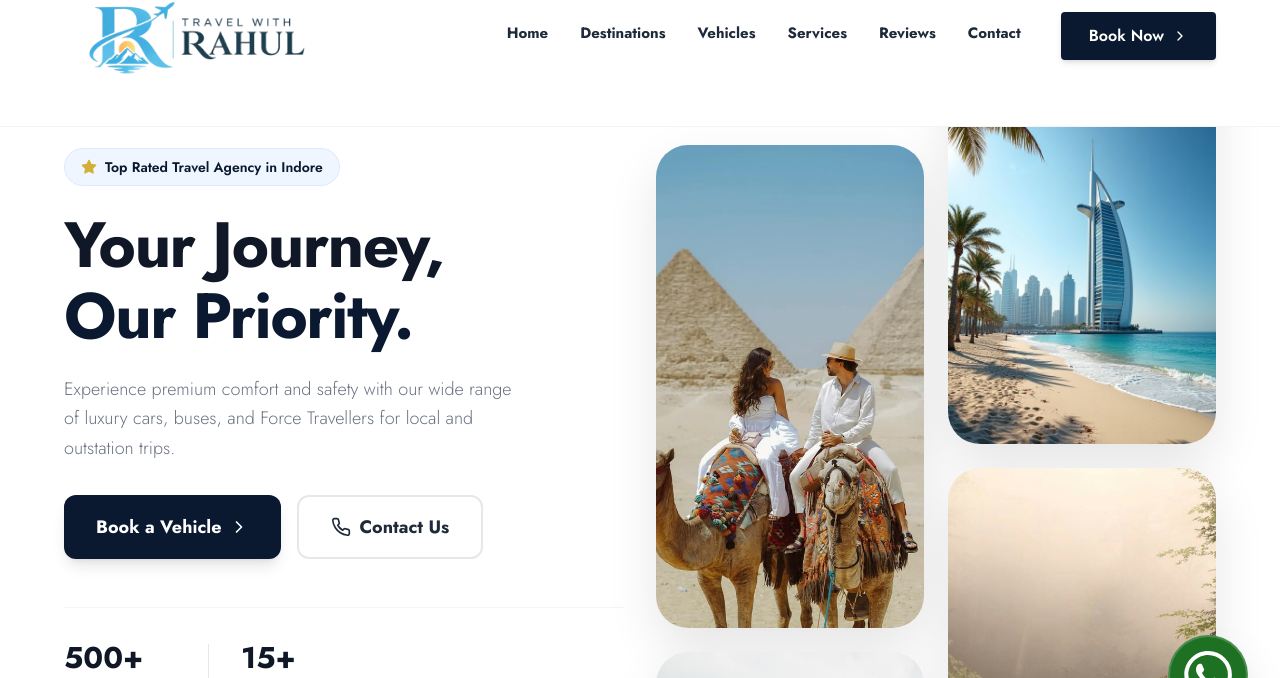
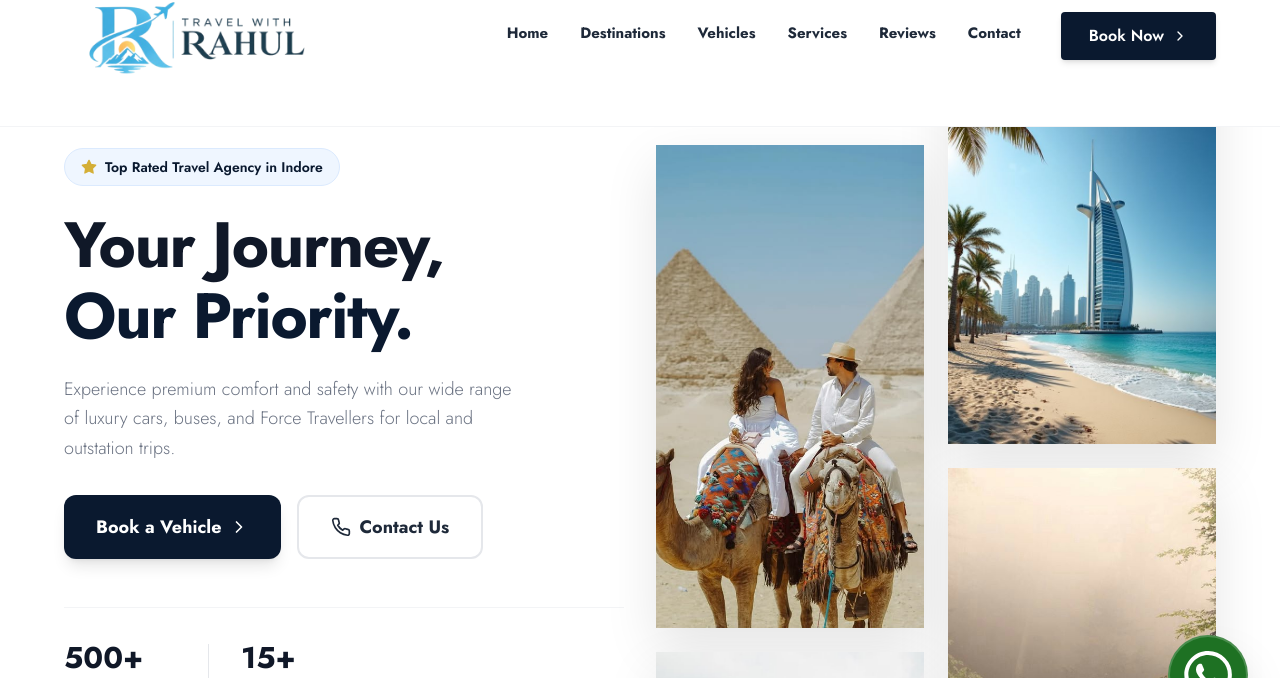
Before and after one commit to AviZacksy/travelwithrahul, a Next.js app: page / in a window 1280 px wide. Shown: the part 53-731 px from the top of the page. Built offline with nearby package versions, Linux system fonts and the light colour scheme.

Commit message:
Remove curved border radius from hero gallery images

```diff
--- a/app/page.tsx
+++ b/app/page.tsx
@@ -182,22 +182,22 @@ export default function Home() {
         <div className="w-[90%] mx-auto max-w-none">
           <div className="grid grid-cols-5 md:flex md:flex-row gap-2 md:gap-4 auto-rows-[200px] sm:auto-rows-[250px] md:auto-rows-auto md:h-[600px]">
             {/* Image 1: Normal Rectangle */}
-            <div className="col-span-3 md:flex-1 relative h-full group rounded-sm overflow-hidden shrink-0">
+            <div className="col-span-3 md:flex-1 relative h-full group overflow-hidden shrink-0">
               <img key={`mobile-0-${heroImageIndex}`} src={currentHeroImages[0]} alt="Travel Destination 1" className="w-full h-full object-cover group-hover:scale-105 transition-all duration-700" />
             </div>
 
             {/* Image 2: Normal Rectangle */}
-            <div className="col-span-2 md:flex-1 relative h-full group rounded-sm overflow-hidden shrink-0">
+            <div className="col-span-2 md:flex-1 relative h-full group overflow-hidden shrink-0">
               <img key={`mobile-1-${heroImageIndex}`} src={currentHeroImages[1]} alt="Travel Destination 2" className="w-full h-full object-cover group-hover:scale-105 transition-all duration-700" />
             </div>
 
             {/* Image 3: Arched Top */}
-            <div className="col-span-2 md:flex-1 relative h-full group overflow-hidden shrink-0" style={{ borderTopLeftRadius: '9999px', borderTopRightRadius: '9999px' }}>
+            <div className="col-span-2 md:flex-1 relative h-full group overflow-hidden shrink-0">
               <img key={`mobile-2-${heroImageIndex}`} src={currentHeroImages[2]} alt="Travel Destination 3" className="w-full h-full object-cover group-hover:scale-105 transition-all duration-700" />
             </div>
 
             {/* Image 4: Full visible on desktop */}
-            <div className="col-span-3 md:flex-1 relative h-full group rounded-sm overflow-hidden shrink-0">
+            <div className="col-span-3 md:flex-1 relative h-full group overflow-hidden shrink-0">
               <img key={`mobile-3-${heroImageIndex}`} src={currentHeroImages[3]} alt="Travel Destination 4" className="w-full h-full object-cover group-hover:scale-105 transition-all duration-700" />
             </div>
           </div>
@@ -250,20 +250,20 @@ export default function Home() {
               <div className="grid grid-cols-2 gap-4 lg:gap-6 h-[500px] lg:h-[650px]">
                 {/* Column 1 */}
                 <div className="flex flex-col gap-4 lg:gap-6 translate-y-6 lg:translate-y-12">
-                  <div className="h-[55%] rounded-[2rem] overflow-hidden shadow-[0_20px_50px_rgba(0,0,0,0.1)] relative group">
+                  <div className="h-[55%] overflow-hidden shadow-[0_20px_50px_rgba(0,0,0,0.1)] relative group">
                     <img key={`desktop-0-${heroImageIndex}`} src={currentHeroImages[0]} alt="Travel Destination 1" className="w-full h-full object-cover group-hover:scale-110 transition-all duration-700" />
                   </div>
-                  <div className="h-[45%] rounded-[2rem] overflow-hidden shadow-[0_20px_50px_rgba(0,0,0,0.1)] relative group">
+                  <div className="h-[45%] overflow-hidden shadow-[0_20px_50px_rgba(0,0,0,0.1)] relative group">
                     <img key={`desktop-1-${heroImageIndex}`} src={currentHeroImages[1]} alt="Travel Destination 2" className="w-full h-full object-cover group-hover:scale-110 transition-all duration-700" />
                   </div>
                 </div>
 
                 {/* Column 2 */}
                 <div className="flex flex-col gap-4 lg:gap-6 -translate-y-6 lg:-translate-y-12">
-                  <div className="h-[45%] rounded-[2rem] overflow-hidden shadow-[0_20px_50px_rgba(0,0,0,0.1)] relative group">
+                  <div className="h-[45%] overflow-hidden shadow-[0_20px_50px_rgba(0,0,0,0.1)] relative group">
                     <img key={`desktop-2-${heroImageIndex}`} src={currentHeroImages[2]} alt="Travel Destination 3" className="w-full h-full object-cover group-hover:scale-110 transition-all duration-700" />
                   </div>
-                  <div className="h-[55%] rounded-[2rem] overflow-hidden shadow-[0_20px_50px_rgba(0,0,0,0.1)] relative group">
+                  <div className="h-[55%] overflow-hidden shadow-[0_20px_50px_rgba(0,0,0,0.1)] relative group">
                     <img key={`desktop-3-${heroImageIndex}`} src={currentHeroImages[3]} alt="Travel Destination 4" className="w-full h-full object-cover group-hover:scale-110 transition-all duration-700" />
                   </div>
                 </div>
```
